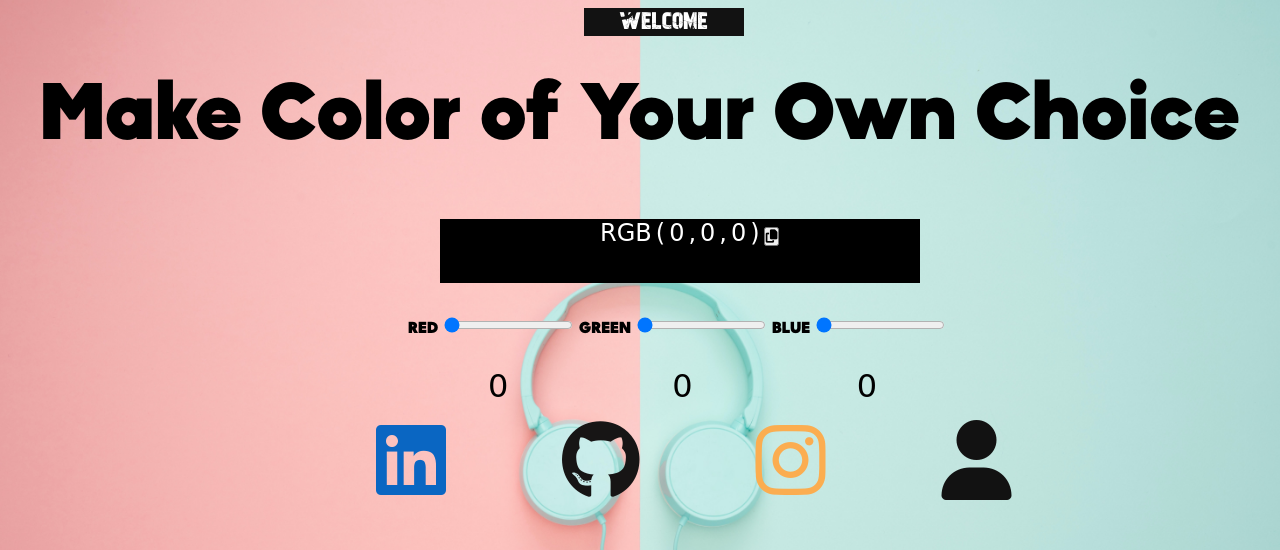
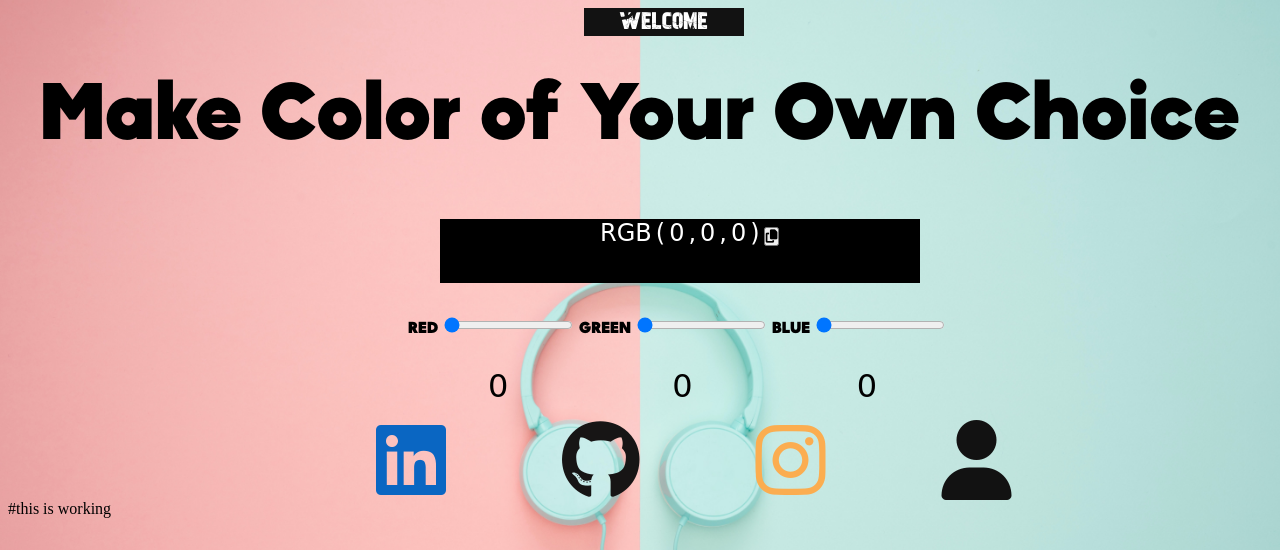
Before and after one commit to HexZError/Make-Own-Color, a plain HTML site: page index.html in a window 1280 px wide. Shown: the top 550 px of the page. Drawn offline with Linux system fonts and the light colour scheme.

Commit message:
Update index.html

```diff
--- a/index.html
+++ b/index.html
@@ -48,5 +48,6 @@
 		<p>&copy;2022 Sourav Mavi</p>
 	</div>
 	<script src="mind.js"></script>
+	#this is working
 </body>
 </html>
```
